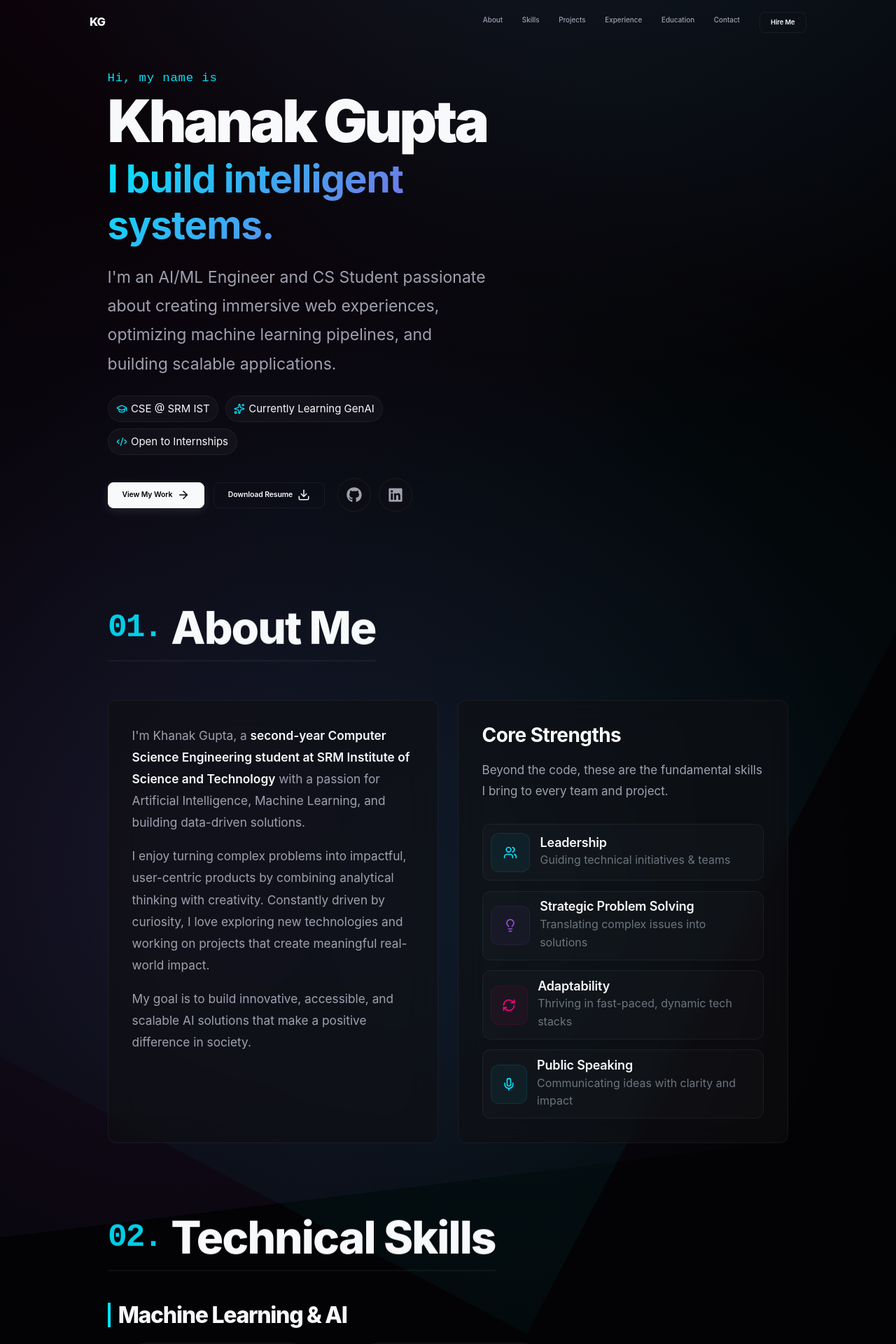
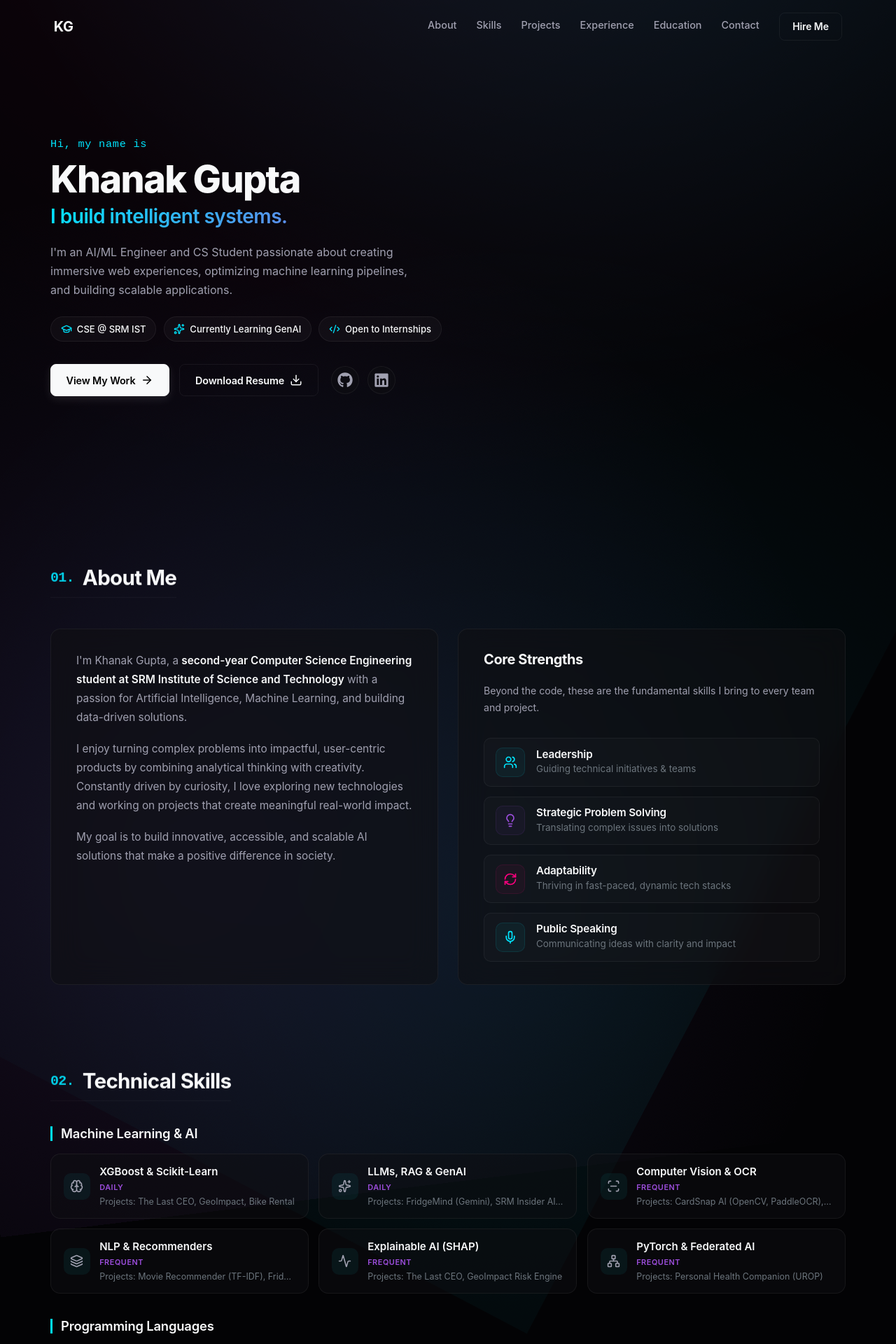
Before and after one commit to KhannakPGupta/Khanak-Portfolio, a React (Vite) app: page / in a window 1280 px wide. Shown: the top 1920 px of the page at 70% size. Built offline with nearby package versions, Linux system fonts and the light colour scheme.

Commit message:
Normalize typography, spacing, and card proportions for 100% browser zoom

```diff
--- a/src/components/About.css
+++ b/src/components/About.css
@@ -1,30 +1,30 @@
 .about-grid {
   display: grid;
   grid-template-columns: 1fr 1fr;
-  gap: 3rem;
+  gap: 1.75rem;
   align-items: stretch;
-  margin-top: 1rem;
+  margin-top: 0.5rem;
 }
 
 /* Base Card Styling & Pop */
 .about-card {
   position: relative;
-  padding: 3.5rem;
+  padding: 2rem 2.25rem;
   display: flex;
   flex-direction: column;
-  border-radius: 12px;
+  border-radius: 14px;
   overflow: hidden;
   transition: all 0.4s cubic-bezier(0.16, 1, 0.3, 1);
   background: rgba(15, 15, 19, 0.6);
-  border: 1px solid rgba(255, 255, 255, 0.05);
+  border: 1px solid rgba(255, 255, 255, 0.06);
   backdrop-filter: blur(20px);
   -webkit-backdrop-filter: blur(20px);
 }
 
 .about-card:hover {
-  transform: translateY(-5px);
-  border-color: rgba(255, 255, 255, 0.2);
-  box-shadow: 0 10px 40px rgba(0, 0, 0, 0.5), 0 0 20px rgba(255, 255, 255, 0.05);
+  transform: translateY(-4px);
+  border-color: rgba(255, 255, 255, 0.16);
+  box-shadow: 0 10px 30px rgba(0, 0, 0, 0.45), 0 0 20px rgba(255, 255, 255, 0.03);
 }
 
 .about-glow {
@@ -49,14 +49,14 @@
   z-index: 2;
   display: flex;
   flex-direction: column;
-  gap: 1.8rem;
-  font-size: 1.8rem;
+  gap: 1.15rem;
+  font-size: 0.96rem;
   color: var(--text-muted);
   height: 100%;
 }
 
 .about-content-inner p {
-  line-height: 1.8;
+  line-height: 1.75;
 }
 
 .about-content-inner strong {
@@ -66,51 +66,52 @@
 
 /* Soft Skills Card Specifics */
 .card-heading {
-  font-size: 28px;
+  font-size: 1.25rem;
   color: var(--text-main);
   font-weight: 700;
-  margin-bottom: 0.2rem;
+  margin-bottom: 0.15rem;
   letter-spacing: -0.02em;
 }
 
 .card-subheading {
-  font-size: 17px !important;
+  font-size: 0.88rem !important;
   color: var(--text-muted);
-  margin-bottom: 1.5rem;
+  margin-bottom: 0.75rem;
 }
 
 .skills-list {
   display: flex;
   flex-direction: column;
-  gap: 1.5rem;
-  margin-top: auto; /* pushes it to fill space if needed */
+  gap: 0.85rem;
+  margin-top: auto;
 }
 
 .skill-row {
   display: flex;
   align-items: center;
-  gap: 1.5rem;
-  padding: 1.2rem;
+  gap: 1rem;
+  padding: 0.8rem 1rem;
   background: rgba(255, 255, 255, 0.02);
   border: 1px solid rgba(255, 255, 255, 0.05);
-  border-radius: 12px;
+  border-radius: 10px;
   transition: all 0.3s ease;
 }
 
 .skill-row:hover {
   background: rgba(255, 255, 255, 0.05);
   border-color: rgba(255, 255, 255, 0.1);
-  transform: translateX(5px);
+  transform: translateX(4px);
 }
 
 .skill-icon-box {
   display: flex;
   justify-content: center;
   align-items: center;
-  width: 56px;
-  height: 56px;
-  border-radius: 12px;
+  width: 42px;
+  height: 42px;
+  border-radius: 10px;
   background: rgba(255, 255, 255, 0.05);
+  flex-shrink: 0;
 }
 
 .cyan-box {
@@ -149,18 +150,18 @@
 .skill-info {
   display: flex;
   flex-direction: column;
-  gap: 0.3rem;
+  gap: 0.15rem;
 }
 
 .skill-info h4 {
-  font-size: 18px;
+  font-size: 0.95rem;
   color: var(--text-main);
   font-weight: 600;
   letter-spacing: -0.01em;
 }
 
 .skill-info span {
-  font-size: 16px;
+  font-size: 0.84rem;
   color: var(--text-darker);
 }
 
@@ -172,9 +173,9 @@
 
 @media (max-width: 500px) {
   .about-card {
-    padding: 2rem;
+    padding: 1.5rem;
   }
   .skill-row {
-    padding: 0.8rem;
+    padding: 0.7rem;
   }
 }
--- a/src/components/Footer.css
+++ b/src/components/Footer.css
@@ -1,5 +1,5 @@
 .footer {
-  padding: 2.3rem;
+  padding: 1.75rem;
   text-align: center;
   background-color: var(--bg-color);
   border-top: 1px solid var(--card-border);
@@ -10,12 +10,12 @@
   display: flex;
   flex-direction: column;
   align-items: center;
-  gap: 1.72rem;
+  gap: 1rem;
 }
 
 .social-links {
   display: flex;
-  gap: 1.72rem;
+  gap: 1.25rem;
 }
 
 .social-links a {
@@ -23,17 +23,22 @@
   transition: all 0.3s ease;
 }
 
+.social-links a svg {
+  width: 20px;
+  height: 20px;
+}
+
 .social-links a:hover {
   color: var(--text-main);
-  transform: translateY(-3px);
+  transform: translateY(-2px);
 }
 
 .copyright {
   color: var(--text-muted);
-  font-size: 1.03rem;
+  font-size: 0.86rem;
 }
 
 .highlight {
   color: var(--accent-cyan);
-  font-weight: bold;
+  font-weight: 600;
 }
--- a/src/components/Hero.css
+++ b/src/components/Hero.css
@@ -1,11 +1,11 @@
 .hero-section {
   position: relative;
   display: grid;
-  grid-template-columns: 1fr 1fr;
+  grid-template-columns: 1.1fr 0.9fr;
   align-items: center;
-  gap: 4.6rem;
-  min-height: 100vh;
-  padding-top: 92px;
+  gap: 3rem;
+  min-height: 92vh;
+  padding-top: 6rem;
 }
 
 .hero-content {
@@ -30,56 +30,57 @@
 .hero-greeting {
   color: var(--accent-cyan);
   font-weight: 500;
-  font-size: 1.8rem;
-  margin-bottom: 0.3rem;
+  font-size: 0.95rem;
+  margin-bottom: 0.5rem;
   font-family: monospace;
   letter-spacing: 0.05em;
 }
 
 .hero-name {
-  font-size: clamp(48px, 6.5vw, 129px);
-  font-weight: 900;
+  font-size: clamp(2.4rem, 4.2vw, 3.6rem);
+  font-weight: 800;
   color: var(--text-main);
-  margin-bottom: 0.57rem;
-  letter-spacing: -0.05em;
-  line-height: 1.05;
+  margin-bottom: 0.4rem;
+  letter-spacing: -0.03em;
+  line-height: 1.1;
   white-space: nowrap;
 }
 
 .hero-title {
-  font-size: 55px;
-  font-weight: 700;
-  margin-bottom: 2.3rem;
-  line-height: 1.2;
+  font-size: clamp(1.35rem, 2.2vw, 1.9rem);
+  font-weight: 600;
+  margin-bottom: 1.25rem;
+  line-height: 1.25;
   color: var(--text-muted);
   letter-spacing: -0.02em;
 }
 
 .hero-description {
   color: var(--text-muted);
-  font-size: 23px;
+  font-size: 1rem;
   font-weight: 400;
-  max-width: 650px;
-  margin-bottom: 2.5rem;
-  line-height: 1.8;
+  max-width: 540px;
+  margin-bottom: 1.5rem;
+  line-height: 1.7;
 }
 
 .hero-quick-facts {
   display: flex;
   flex-wrap: wrap;
-  gap: 1rem;
-  margin-bottom: 3.5rem;
+  gap: 0.65rem;
+  margin-bottom: 2rem;
 }
 
 .fact-chip {
   display: flex;
   align-items: center;
-  gap: 0.5rem;
-  padding: 0.6rem 1.2rem;
+  gap: 0.45rem;
+  padding: 0.4rem 0.85rem;
   background: rgba(255, 255, 255, 0.03);
   border: 1px solid var(--card-border);
   border-radius: 99px;
-  font-size: 15px;
+  font-size: 0.82rem;
+  font-weight: 500;
   color: var(--text-main);
   transition: all 0.3s ease;
 }
@@ -96,23 +97,23 @@
 
 .hero-cta-group {
   display: flex;
-  gap: 1.38rem;
+  gap: 0.9rem;
   align-items: center;
   flex-wrap: wrap;
 }
 
 .hero-socials {
   display: flex;
-  gap: 1.15rem;
-  margin-left: 0.57rem;
+  gap: 0.75rem;
+  margin-left: 0.25rem;
 }
 
 .social-btn {
   display: flex;
   justify-content: center;
   align-items: center;
-  width: 48px;
-  height: 48px;
+  width: 40px;
+  height: 40px;
   border-radius: 50%;
   background-color: var(--card-bg);
   color: var(--text-muted);
@@ -123,8 +124,8 @@
 .social-btn:hover {
   color: var(--accent-cyan);
   border-color: var(--accent-cyan);
-  transform: translateY(-4px);
-  box-shadow: 0 10px 20px rgba(0, 229, 255, 0.1);
+  transform: translateY(-3px);
+  box-shadow: 0 8px 16px rgba(0, 229, 255, 0.1);
 }
 
 /* Premium Graphic (Floating Tech Cloud) */
@@ -132,7 +133,7 @@
   position: relative;
   width: 100%;
   height: 100%;
-  min-height: 500px;
+  min-height: 420px;
   display: flex;
   justify-content: center;
   align-items: center;
@@ -152,15 +153,15 @@
   position: absolute;
   display: flex;
   align-items: center;
-  gap: 0.92rem;
-  padding: 0.92rem 1.72rem;
+  gap: 0.55rem;
+  padding: 0.5rem 1rem;
   background: rgba(15, 15, 19, 0.9);
   border: 1px solid rgba(255, 255, 255, 0.08);
   border-radius: 999px;
   color: var(--text-main);
   font-weight: 500;
-  font-size: 1.26rem;
-  box-shadow: 0 10px 30px rgba(0, 0, 0, 0.5);
+  font-size: 0.85rem;
+  box-shadow: 0 8px 24px rgba(0, 0, 0, 0.45);
   backdrop-filter: blur(10px);
   -webkit-backdrop-filter: blur(10px);
   transition: all 0.4s cubic-bezier(0.16, 1, 0.3, 1);
@@ -169,23 +170,25 @@
 }
 
 .tech-chip:hover {
-  transform: scale(1.05) translateY(-5px) !important;
+  transform: scale(1.05) translateY(-4px) !important;
   border-color: var(--accent-cyan);
-  box-shadow: 0 15px 40px rgba(0, 229, 255, 0.2);
+  box-shadow: 0 12px 30px rgba(0, 229, 255, 0.18);
   color: var(--accent-cyan);
 }
 
 .tech-chip svg {
+  width: 18px;
+  height: 18px;
   transition: color 0.4s ease;
 }
 
 /* Positioning and specific animations */
-.chip-1 { top: 20%; left: 12%; animation-delay: 0s; z-index: 6; }
-.chip-2 { top: 28%; right: 5%; animation-delay: -2s; border-color: rgba(255, 0, 127, 0.2); z-index: 6; }
-.chip-3 { top: 65%; left: 5%; animation-delay: -4s; z-index: 6; }
-.chip-4 { bottom: 20%; right: 10%; animation-delay: -1s; border-color: rgba(157, 78, 221, 0.2); z-index: 6; }
-.chip-5 { bottom: 12%; left: 35%; animation-delay: -3s; z-index: 6; }
-.chip-6 { top: 12%; right: 30%; animation-delay: -5s; z-index: 6; }
+.chip-1 { top: 18%; left: 8%; animation-delay: 0s; z-index: 6; }
+.chip-2 { top: 26%; right: 2%; animation-delay: -2s; border-color: rgba(255, 0, 127, 0.2); z-index: 6; }
+.chip-3 { top: 66%; left: 4%; animation-delay: -4s; z-index: 6; }
+.chip-4 { bottom: 18%; right: 6%; animation-delay: -1s; border-color: rgba(157, 78, 221, 0.2); z-index: 6; }
+.chip-5 { bottom: 10%; left: 32%; animation-delay: -3s; z-index: 6; }
+.chip-6 { top: 10%; right: 28%; animation-delay: -5s; z-index: 6; }
 
 /* Profile Image & Orbit Rings Styling */
 .orbit-ring {
@@ -199,24 +202,24 @@
 }
 
 .ring-1 {
-  width: 320px;
-  height: 320px;
+  width: 240px;
+  height: 240px;
   border: 1px solid rgba(0, 229, 255, 0.1);
   border-top: 2px solid rgba(0, 229, 255, 0.6);
   animation: spin 15s linear infinite;
 }
 
 .ring-2 {
-  width: 400px;
-  height: 400px;
+  width: 310px;
+  height: 310px;
   border: 1px solid rgba(157, 78, 221, 0.1);
   border-bottom: 2px solid rgba(157, 78, 221, 0.6);
   animation: spin 25s linear infinite reverse;
 }
 
 .ring-3 {
-  width: 480px;
-  height: 480px;
+  width: 380px;
+  height: 380px;
   border: 1px dashed rgba(255, 0, 127, 0.2);
   animation: spin 40s linear infinite;
 }
@@ -226,8 +229,8 @@
   top: 50%;
   left: 50%;
   transform: translate(-50%, -50%);
-  width: 250px;
-  height: 250px;
+  width: 185px;
+  height: 185px;
   z-index: 5;
   display: flex;
   justify-content: center;
@@ -239,9 +242,9 @@
   top: 50%;
   left: 50%;
   transform: translate(-50%, -50%);
-  width: 320px;
-  height: 320px;
-  background: radial-gradient(circle, rgba(0, 229, 255, 0.2) 0%, transparent 70%);
+  width: 240px;
+  height: 240px;
+  background: radial-gradient(circle, rgba(0, 229, 255, 0.18) 0%, transparent 70%);
   border-radius: 50%;
   pointer-events: none;
   animation: pulseGlow 4s infinite alternate;
@@ -284,11 +287,11 @@
     grid-template-columns: 1fr;
     text-align: left;
     min-height: auto;
-    padding-top: 138px;
+    padding-top: 7rem;
   }
 
   .hero-name {
-    font-size: clamp(60px, 9vw, 92px);
+    font-size: clamp(2.2rem, 7vw, 3.2rem);
   }
 
   .hero-graphics {
@@ -298,6 +301,6 @@
 
 @media (max-width: 576px) {
   .hero-name {
-    font-size: clamp(40px, 11vw, 64px);
+    font-size: clamp(1.9rem, 9vw, 2.5rem);
   }
 }
--- a/src/components/Navbar.css
+++ b/src/components/Navbar.css
@@ -3,7 +3,7 @@
   top: 0;
   left: 0;
   width: 100%;
-  padding: 1.72rem 10%;
+  padding: 1.1rem 6%;
   z-index: 1000;
   transition: all 0.4s cubic-bezier(0.16, 1, 0.3, 1);
   animation: slideDown 0.8s cubic-bezier(0.16, 1, 0.3, 1) forwards;
@@ -15,24 +15,26 @@
 }
 
 .navbar.scrolled {
-  padding: 1.15rem 10%;
+  padding: 0.8rem 6%;
   background: rgba(5, 5, 5, 0.85);
   backdrop-filter: blur(16px);
   -webkit-backdrop-filter: blur(16px);
-  border-bottom: 1px solid rgba(255, 255, 255, 0.05);
+  border-bottom: 1px solid rgba(255, 255, 255, 0.06);
 }
 
 .nav-content {
   display: flex;
   justify-content: space-between;
   align-items: center;
+  max-width: 1200px;
+  margin: 0 auto;
 }
 
 .nav-logo {
-  font-size: 1.72rem;
-  font-weight: 800;
+  font-size: 1.25rem;
+  font-weight: 700;
   color: var(--text-main);
-  letter-spacing: -1px;
+  letter-spacing: -0.5px;
 }
 
 .nav-logo span {
@@ -42,16 +44,16 @@
 .nav-links {
   display: flex;
   align-items: center;
-  gap: 2.88rem;
+  gap: 1.75rem;
 }
 
 .nav-link {
   position: relative;
-  font-size: 1.03rem;
+  font-size: 0.9rem;
   font-weight: 500;
   color: var(--text-muted);
   transition: color 0.3s ease;
-  padding-bottom: 5px;
+  padding-bottom: 4px;
 }
 
 .nav-link::after {
@@ -79,8 +81,8 @@
 }
 
 .nav-cta {
-  padding: 0.69rem 1.61rem;
-  font-size: 0.98rem;
+  padding: 0.5rem 1.15rem;
+  font-size: 0.88rem;
 }
 
 .mobile-only {
@@ -100,13 +102,13 @@
   top: 0;
   right: -100%;
   width: 75%;
-  max-width: 400px;
+  max-width: 320px;
   height: 100vh;
   background: var(--bg-secondary);
-  padding: 9.2rem 3.45rem;
+  padding: 5.5rem 2rem;
   display: flex;
   flex-direction: column;
-  gap: 2.88rem;
+  gap: 1.5rem;
   transition: right 0.4s cubic-bezier(0.16, 1, 0.3, 1);
   border-left: 1px solid var(--card-border);
 }
@@ -117,7 +119,7 @@
 }
 
 .mobile-link {
-  font-size: 1.38rem;
+  font-size: 1.05rem;
   font-weight: 500;
   color: var(--text-muted);
   display: block;
@@ -136,9 +138,9 @@
   }
 
   .navbar {
-    padding: 1.72rem 5%;
+    padding: 1rem 5%;
   }
   .navbar.scrolled {
-    padding: 1.15rem 5%;
+    padding: 0.75rem 5%;
   }
 }
--- a/src/components/Skills.css
+++ b/src/components/Skills.css
@@ -1,43 +1,44 @@
 .skills-section {
-  padding-top: 4rem;
-  padding-bottom: 4rem;
+  padding-top: 3rem;
+  padding-bottom: 3rem;
 }
 
 .skills-container {
   display: flex;
   flex-direction: column;
-  gap: 4.6rem;
+  gap: 2.25rem;
 }
 
 .skill-group-title {
-  font-size: 32px;
-  font-weight: 800;
+  font-size: 1.15rem;
+  font-weight: 600;
   color: var(--text-main);
-  margin-bottom: 2.3rem;
-  border-left: 4px solid var(--accent-cyan);
-  padding-left: 1.15rem;
+  margin-bottom: 1.1rem;
+  border-left: 3px solid var(--accent-cyan);
+  padding-left: 0.75rem;
+  letter-spacing: -0.01em;
 }
 
 .capsules-wrapper {
   display: flex;
   flex-wrap: wrap;
-  gap: 1.72rem;
+  gap: 0.9rem;
 }
 
 .skill-capsule {
   display: flex;
   align-items: center;
-  gap: 1.38rem;
-  padding: 1.38rem 1.72rem;
+  gap: 0.85rem;
+  padding: 0.8rem 1.1rem;
   background: var(--card-bg);
   border: 1px solid var(--card-border);
-  border-radius: 99px;
+  border-radius: 14px;
   transition: all 0.3s cubic-bezier(0.16, 1, 0.3, 1);
   overflow: hidden;
   position: relative;
-  min-width: 250px;
-  flex: 1 1 auto;
-  max-width: calc(33.333% - 1rem);
+  min-width: 220px;
+  flex: 1 1 calc(33.333% - 0.9rem);
+  max-width: calc(33.333% - 0.6rem);
 }
 
 .skill-capsule:nth-child(1) { transition-delay: 0.05s; }
@@ -48,9 +49,9 @@
 .skill-capsule:nth-child(6) { transition-delay: 0.3s; }
 
 .skill-capsule:hover {
-  transform: translateY(-4px) scale(1.02);
-  border-color: rgba(255, 255, 255, 0.2);
-  box-shadow: 0 15px 30px rgba(0, 0, 0, 0.4);
+  transform: translateY(-3px);
+  border-color: rgba(255, 255, 255, 0.18);
+  box-shadow: 0 10px 24px rgba(0, 0, 0, 0.35);
   background: rgba(255, 255, 255, 0.03);
   transition-delay: 0s;
 }
@@ -59,32 +60,37 @@
   display: flex;
   justify-content: center;
   align-items: center;
-  width: 48px;
-  height: 48px;
-  border-radius: 50%;
-  background: rgba(0, 229, 255, 0.05);
+  width: 38px;
+  height: 38px;
+  border-radius: 10px;
+  background: rgba(0, 229, 255, 0.06);
   color: var(--text-muted);
   transition: all 0.4s ease;
   flex-shrink: 0;
 }
 
+.capsule-icon svg {
+  width: 19px;
+  height: 19px;
+}
+
 .skill-capsule:hover .capsule-icon {
   color: var(--accent-cyan);
-  background: rgba(0, 229, 255, 0.15);
-  transform: rotate(10deg) scale(1.1);
+  background: rgba(0, 229, 255, 0.14);
+  transform: scale(1.06);
 }
 
 .capsule-content {
   display: flex;
   flex-direction: column;
-  gap: 0.34rem;
+  gap: 0.15rem;
   width: 100%;
-  min-width: 0; /* Ensures text truncation works inside flex child */
+  min-width: 0;
 }
 
 .skill-name {
-  font-size: 23px;
-  font-weight: 700;
+  font-size: 0.94rem;
+  font-weight: 600;
   color: var(--text-main);
   white-space: nowrap;
   overflow: hidden;
@@ -94,12 +100,12 @@
 .skill-meta {
   display: flex;
   flex-direction: column;
-  gap: 0.23rem;
+  gap: 0.1rem;
   width: 100%;
 }
 
 .skill-freq {
-  font-size: 15px;
+  font-size: 0.68rem;
   font-weight: 600;
   text-transform: uppercase;
   letter-spacing: 0.05em;
@@ -107,7 +113,7 @@
 }
 
 .skill-proj {
-  font-size: 16px;
+  font-size: 0.78rem;
   color: var(--text-darker);
   white-space: nowrap;
   overflow: hidden;
@@ -122,13 +128,15 @@
 
 @media (max-width: 1200px) {
   .skill-capsule {
-    max-width: calc(50% - 0.75rem);
+    flex: 1 1 calc(50% - 0.9rem);
+    max-width: calc(50% - 0.45rem);
   }
 }
 
 @media (max-width: 768px) {
   .skill-capsule {
+    flex: 1 1 100%;
     max-width: 100%;
-    border-radius: 24px;
+    border-radius: 12px;
   }
 }
--- a/src/index.css
+++ b/src/index.css
@@ -23,7 +23,7 @@
 
 html {
   scroll-behavior: smooth;
-  font-size: 60%; /* Master UI Scale */
+  font-size: 100%; /* Standard 16px root scale for crisp 100% zoom proportions */
 }
 
 body {
@@ -31,6 +31,7 @@ body {
   color: var(--text-main);
   font-family: var(--font-main);
   font-weight: 400;
+  font-size: 0.95rem;
   line-height: 1.6;
   overflow-x: hidden;
   -webkit-font-smoothing: antialiased;
@@ -85,28 +86,28 @@ ul {
 /* Typography Hierarchy */
 h1, h2, h3, h4 {
   font-weight: 700;
-  line-height: 1.1;
-  letter-spacing: -0.04em; /* Linear/Vercel tight tracking */
+  line-height: 1.15;
+  letter-spacing: -0.025em;
 }
 
 .section-title {
-  font-size: 64px;
-  font-weight: 800;
-  margin-bottom: 4.6rem;
-  padding-bottom: 1.15rem;
-  border-bottom: 2px solid var(--card-border);
+  font-size: 1.85rem;
+  font-weight: 700;
+  margin-bottom: 2.25rem;
+  padding-bottom: 0.7rem;
+  border-bottom: 1px solid var(--card-border);
   transition: all 0.4s cubic-bezier(0.16, 1, 0.3, 1);
   cursor: default;
   position: relative;
   display: inline-flex;
   align-items: center;
-  gap: 1.38rem;
+  gap: 0.75rem;
   color: var(--text-main);
-  letter-spacing: -0.03em;
+  letter-spacing: -0.025em;
 }
 
 .section-title:hover {
-  transform: translateX(10px);
+  transform: translateX(6px);
   color: var(--accent-cyan);
   border-bottom-color: rgba(0, 229, 255, 0.3);
 }
@@ -114,26 +115,28 @@ h1, h2, h3, h4 {
 .section-number {
   color: var(--accent-cyan);
   font-family: monospace;
-  font-weight: 900;
-  font-size: 46px;
+  font-weight: 700;
+  font-size: 1.25rem;
   opacity: 0.9;
   transition: all 0.4s ease;
 }
 
 .section-title:hover .section-number {
   color: var(--accent-purple);
-  transform: scale(1.1) rotate(-5deg);
+  transform: scale(1.06) rotate(-4deg);
 }
 
 .section {
-  padding: 4.5rem 10%;
+  padding: 4rem 6%;
+  max-width: 1200px;
+  margin: 0 auto;
   position: relative;
 }
 
 /* Elevate spacing and breathing room */
 @media (min-width: 1200px) {
   .section {
-    padding: 6.5rem 12%;
+    padding: 4.5rem 2rem;
   }
 }
 
@@ -141,7 +144,7 @@ h1, h2, h3, h4 {
 .solid-card, .glass-panel {
   background: var(--card-bg);
   border: 1px solid var(--card-border);
-  border-radius: 12px; /* Sharper Vercel-style corners */
+  border-radius: 12px;
   transition: all 0.4s cubic-bezier(0.16, 1, 0.3, 1);
 }
 
@@ -149,13 +152,13 @@ h1, h2, h3, h4 {
   display: inline-flex;
   align-items: center;
   justify-content: center;
-  padding: 0.92rem 2.07rem;
-  border-radius: 8px; /* Sharper Apple/Linear style */
+  padding: 0.65rem 1.35rem;
+  border-radius: 8px;
   font-weight: 600;
   cursor: pointer;
   transition: all 0.2s ease;
-  font-size: 1.09rem;
-  gap: 0.69rem;
+  font-size: 0.9rem;
+  gap: 0.5rem;
   letter-spacing: -0.01em;
 }
 
```
Also changed, not shown: src/components/Contact.css (+41 -35 lines), src/components/Education.css (+34 -28 lines), src/components/Experience.css (+48 -43 lines), src/components/Projects.css (+39 -37 lines).
